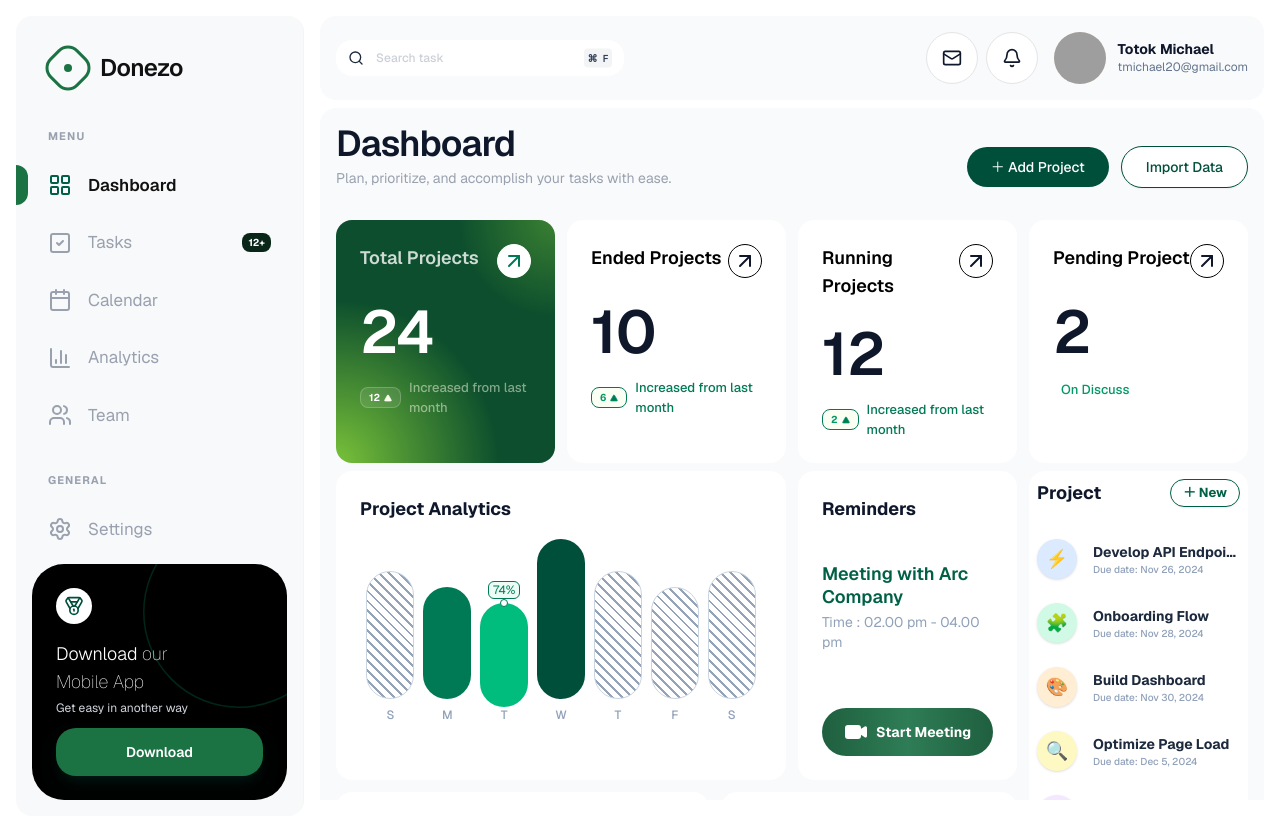
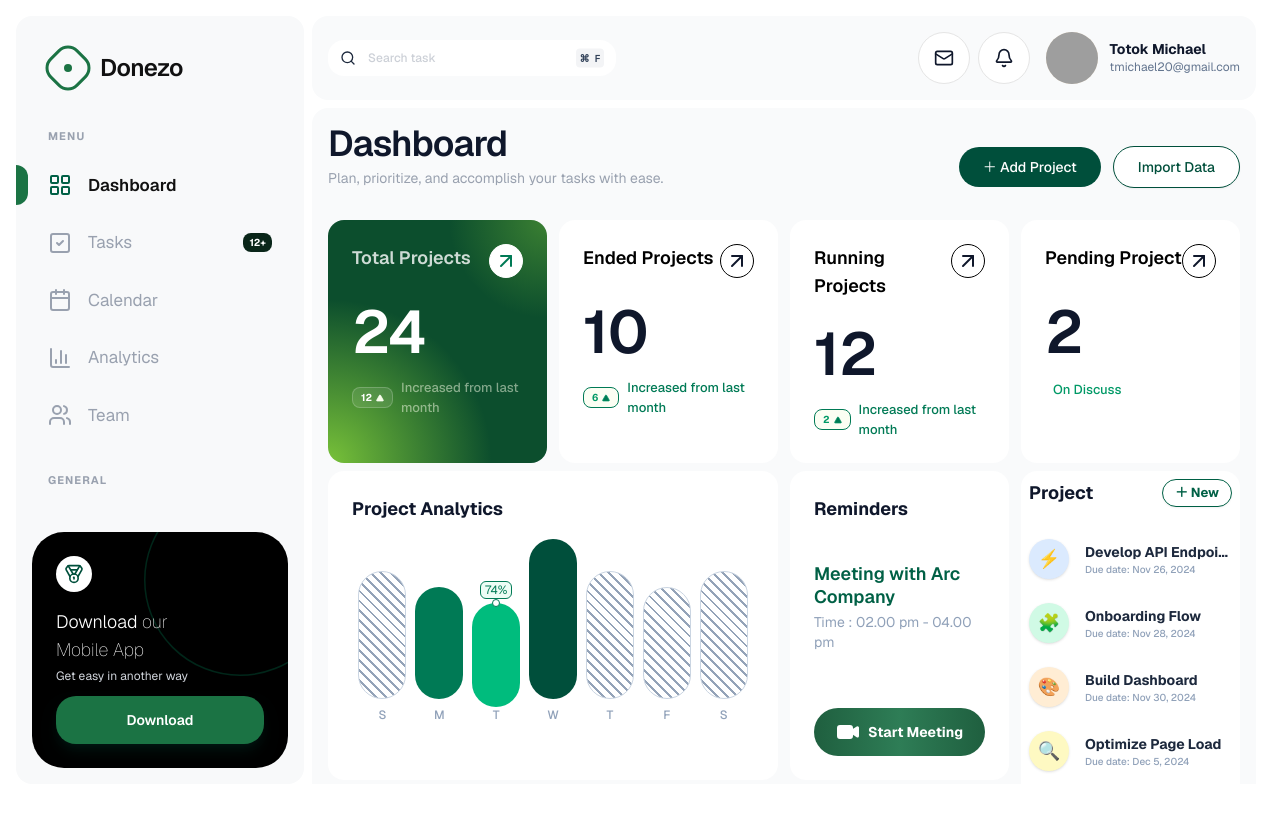
Before and after one commit to S-Tamilarasan-art/Dashboard, a Next.js app: page / in a window 1280 px wide. Built offline with nearby package versions, Linux system fonts and the light colour scheme; grey boxes are pictures that could not be loaded.

Commit message:
doulble scroll bar issue fixed

```diff
--- a/app/layout.tsx
+++ b/app/layout.tsx
@@ -24,7 +24,7 @@ export default function RootLayout({
     <html lang="en">
 
       <body className="font-sans antialiased">
-        <div className="flex h-screen">
+      <div className="flex h-dvh w-full p-4">
           <Sidebar />
           <main className="flex-1 overflow-auto">
             {children}
--- a/app/page.tsx
+++ b/app/page.tsx
@@ -26,7 +26,7 @@ const progress = 71; // Total progress (Completed + In Progress)
   ];
 
   return (
-    <div className="min-h-screen bg-white p-4 md:p-4 font-sans text-slate-900 ">
+    <div className="min-h-screen bg-white px-2 font-sans text-slate-900 ">
 
       {/* --- HEADER --- */}
       <header className="flex flex sm:flex-row flex-wrap md:flex-row items-center justify-between gap-1 md:gap-4 mb-2 bg-gray-50 p-4 rounded-2xl  ">
--- a/components/sidebar.tsx
+++ b/components/sidebar.tsx
@@ -53,7 +53,7 @@ export function Sidebar() {
       {/* Sidebar Container */}
       <aside
         className={cn(
-          'fixed md:static w-72 bg-[#F8F9FA] flex flex-col h-screen z-40 transition-transform duration-300 border-r border-gray-100 rounded-2xl m-4 mr-0',
+          'fixed md:static w-72 bg-[#F8F9FA] flex flex-col h-full box-border z-40 transition-transform duration-300  rounded-2xl ',
           isOpen ? 'translate-x-0' : '-translate-x-full md:translate-x-0'
         )}
       >
```
